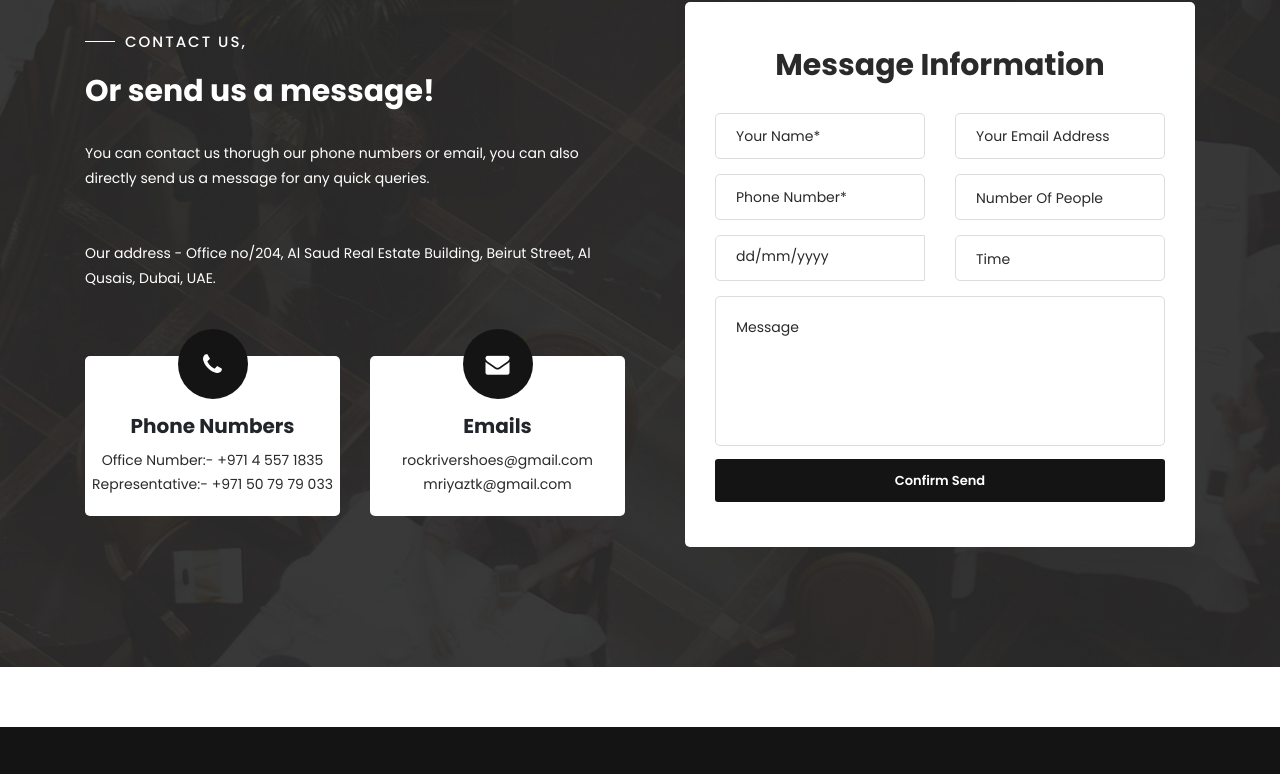
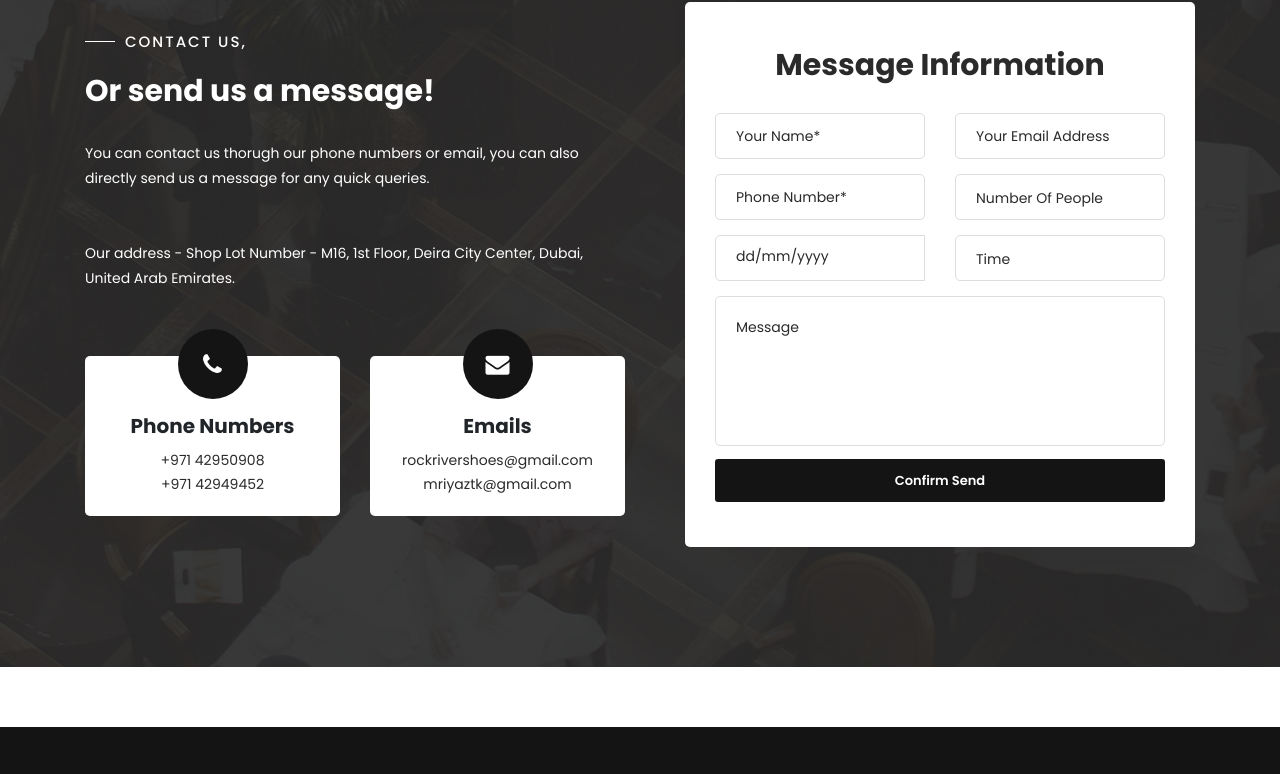
Before and after one commit to zxkiy/RockRiverShoesWebsite, a plain HTML site: page index.html in a window 1280 px wide. Shown: the part 3503-4277 px from the top of the page. Drawn offline with Linux system fonts and the light colour scheme.

Commit message:
Update index.html

```diff
--- a/index.html
+++ b/index.html
@@ -359,13 +359,13 @@ https://templatemo.com/tm-558-klassy-cafe
                             <h6>Contact Us,</h6>
                             <h2>Or send us a message!</h2>
                         </div>
-                        <p>You can contact us thorugh our phone numbers or email, you can also directly send us a message for any quick queries.<br><br><br>Our address - Office no/204, Al Saud Real Estate Building, Beirut Street, Al Qusais, Dubai, UAE.</p>
+                        <p>You can contact us thorugh our phone numbers or email, you can also directly send us a message for any quick queries.<br><br><br>Our address - Shop Lot Number - M16, 1st Floor, Deira City Center, Dubai, United Arab Emirates.</p>
                         <div class="row">
                             <div class="col-lg-6">
                                 <div class="phone">
                                     <i class="fa fa-phone"></i>
                                     <h4>Phone Numbers</h4>
-                                    <span><a href="#">Office Number:- +971 4 557 1835 </a><br><a href="#">Representative:- +971 50 79 79 033 </a></span>
+                                    <span><a href="#"> +971 42950908 </a><br><a href="#"> +971 42949452 </a></span>
                                 </div>
                             </div>
                             <div class="col-lg-6">
```
